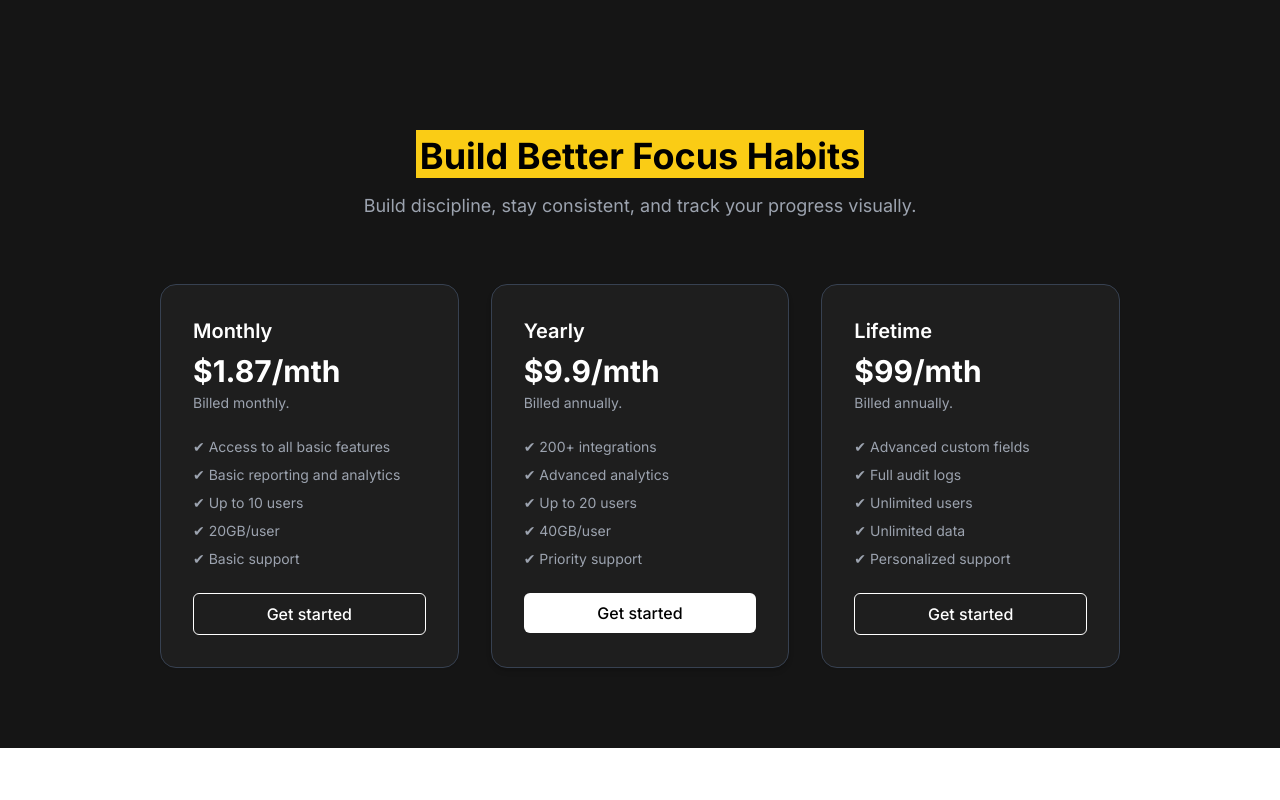
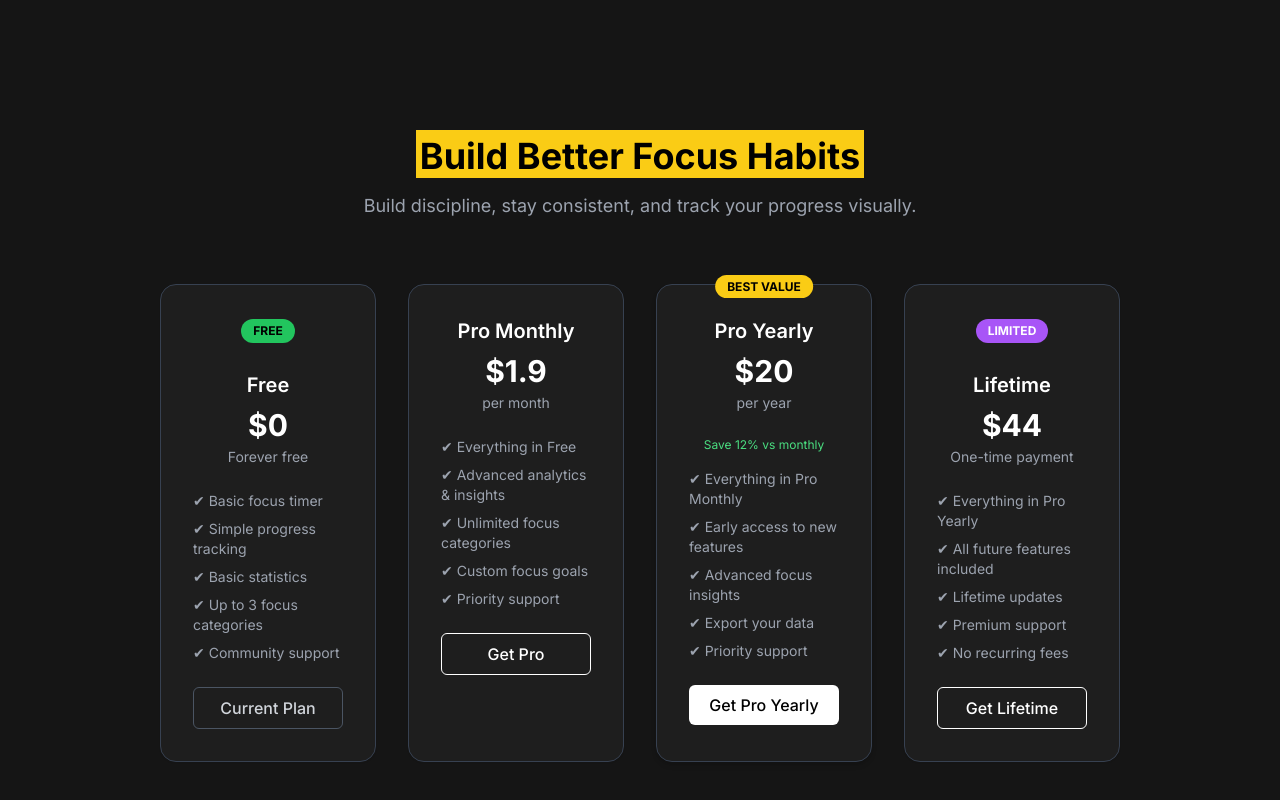
Before and after one commit to jushkinbekrashidovich/focussessions, a Next.js app: page / in a window 1280 px wide. Shown: the part 3589-4389 px from the top of the page. Before the commit the page ends 4337 px from the top, so only its background shows below. Built offline with nearby package versions, Linux system fonts and the light colour scheme; no server answers.

Commit message:
changed paywall

```diff
--- a/src/app/page.tsx
+++ b/src/app/page.tsx
@@ -197,55 +197,82 @@ export default function Home() {
           </p>
         </div>
 
-        <div className="grid grid-cols-1 md:grid-cols-3 gap-6 sm:gap-8 max-w-6xl mx-auto">
-          {/* Basic Plan */}
+        <div className="grid grid-cols-1 md:grid-cols-4 gap-6 sm:gap-8 max-w-7xl mx-auto">
+          {/* Free Plan */}
           <div className="bg-[#1e1e1e] border border-gray-700 rounded-2xl p-6 sm:p-8 shadow-sm">
-            <h3 className="text-lg sm:text-xl font-semibold text-white mb-2">Monthly</h3>
-            <p className="text-2xl sm:text-3xl font-bold text-white mb-1">$1.87/mth</p>
-            <p className="text-sm text-gray-400 mb-4 sm:mb-6">Billed monthly.</p>
+            <div className="text-center mb-4">
+              <span className="inline-block bg-green-500 text-black text-xs font-bold px-3 py-1 rounded-full mb-3">FREE</span>
+            </div>
+            <h3 className="text-lg sm:text-xl font-semibold text-white mb-2 text-center">Free</h3>
+            <p className="text-2xl sm:text-3xl font-bold text-white mb-1 text-center">$0</p>
+            <p className="text-sm text-gray-400 mb-4 sm:mb-6 text-center">Forever free</p>
             <ul className="space-y-2 text-gray-400 text-sm mb-4 sm:mb-6">
-              <li>✔ Access to all basic features</li>
-              <li>✔ Basic reporting and analytics</li>
-              <li>✔ Up to 10 users</li>
-              <li>✔ 20GB/user</li>
-              <li>✔ Basic support</li>
+              <li>✔ Basic focus timer</li>
+              <li>✔ Simple progress tracking</li>
+              <li>✔ Basic statistics</li>
+              <li>✔ Up to 3 focus categories</li>
+              <li>✔ Community support</li>
             </ul>
-            <button className="w-full border border-white text-white font-medium py-2 rounded-md hover:bg-white hover:text-black transition">
-              Get started
+            <button className="w-full border border-gray-600 text-gray-300 font-medium py-2 rounded-md hover:border-gray-500 hover:text-white transition cursor-not-allowed">
+              Current Plan
             </button>
           </div>
 
-          {/* Business Plan */}
-          <div className="bg-[#1e1e1e] border border-gray-700 rounded-2xl p-6 sm:p-8 shadow-md">
-            <h3 className="text-lg sm:text-xl font-semibold text-white mb-2">Yearly</h3>
-            <p className="text-2xl sm:text-3xl font-bold text-white mb-1">$9.9/mth</p>
-            <p className="text-sm text-gray-400 mb-4 sm:mb-6">Billed annually.</p>
+          {/* Pro Monthly Plan */}
+          <div className="bg-[#1e1e1e] border border-gray-700 rounded-2xl p-6 sm:p-8 shadow-sm">
+            <h3 className="text-lg sm:text-xl font-semibold text-white mb-2 text-center">Pro Monthly</h3>
+            <p className="text-2xl sm:text-3xl font-bold text-white mb-1 text-center">$1.9</p>
+            <p className="text-sm text-gray-400 mb-4 sm:mb-6 text-center">per month</p>
             <ul className="space-y-2 text-gray-400 text-sm mb-4 sm:mb-6">
-              <li>✔ 200+ integrations</li>
-              <li>✔ Advanced analytics</li>
-              <li>✔ Up to 20 users</li>
-              <li>✔ 40GB/user</li>
+              <li>✔ Everything in Free</li>
+              <li>✔ Advanced analytics & insights</li>
+              <li>✔ Unlimited focus categories</li>
+              <li>✔ Custom focus goals</li>
+              <li>✔ Priority support</li>
+            </ul>
+            <button className="w-full border border-white text-white font-medium py-2 rounded-md hover:bg-white hover:text-black transition">
+              Get Pro
+            </button>
+          </div>
+
+          {/* Pro Yearly Plan */}
+          <div className="bg-[#1e1e1e] border border-gray-700 rounded-2xl p-6 sm:p-8 shadow-md relative">
+            <div className="absolute -top-3 left-1/2 transform -translate-x-1/2">
+              <span className="bg-yellow-400 text-black text-xs font-bold px-3 py-1 rounded-full">BEST VALUE</span>
+            </div>
+            <h3 className="text-lg sm:text-xl font-semibold text-white mb-2 text-center">Pro Yearly</h3>
+            <p className="text-2xl sm:text-3xl font-bold text-white mb-1 text-center">$20</p>
+            <p className="text-sm text-gray-400 mb-4 sm:mb-6 text-center">per year</p>
+            <p className="text-xs text-green-400 mb-4 text-center">Save 12% vs monthly</p>
+            <ul className="space-y-2 text-gray-400 text-sm mb-4 sm:mb-6">
+              <li>✔ Everything in Pro Monthly</li>
+              <li>✔ Early access to new features</li>
+              <li>✔ Advanced focus insights</li>
+              <li>✔ Export your data</li>
               <li>✔ Priority support</li>
             </ul>
             <button className="w-full bg-white text-black font-medium py-2 rounded-md hover:bg-gray-300 transition">
-              Get started
+              Get Pro Yearly
             </button>
           </div>
 
-          {/* Enterprise Plan */}
+          {/* Lifetime Plan */}
           <div className="bg-[#1e1e1e] border border-gray-700 rounded-2xl p-6 sm:p-8 shadow-sm">
-            <h3 className="text-lg sm:text-xl font-semibold text-white mb-2">Lifetime</h3>
-            <p className="text-2xl sm:text-3xl font-bold text-white mb-1">$99/mth</p>
-            <p className="text-sm text-gray-400 mb-4 sm:mb-6">Billed annually.</p>
+            <div className="text-center mb-4">
+              <span className="inline-block bg-purple-500 text-white text-xs font-bold px-3 py-1 rounded-full mb-3">LIMITED</span>
+            </div>
+            <h3 className="text-lg sm:text-xl font-semibold text-white mb-2 text-center">Lifetime</h3>
+            <p className="text-2xl sm:text-3xl font-bold text-white mb-1 text-center">$44</p>
+            <p className="text-sm text-gray-400 mb-4 sm:mb-6 text-center">One-time payment</p>
             <ul className="space-y-2 text-gray-400 text-sm mb-4 sm:mb-6">
-              <li>✔ Advanced custom fields</li>
-              <li>✔ Full audit logs</li>
-              <li>✔ Unlimited users</li>
-              <li>✔ Unlimited data</li>
-              <li>✔ Personalized support</li>
+              <li>✔ Everything in Pro Yearly</li>
+              <li>✔ All future features included</li>
+              <li>✔ Lifetime updates</li>
+              <li>✔ Premium support</li>
+              <li>✔ No recurring fees</li>
             </ul>
             <button className="w-full border border-white text-white font-medium py-2 rounded-md hover:bg-white hover:text-black transition">
-              Get started
+              Get Lifetime
             </button>
           </div>
         </div>
```
